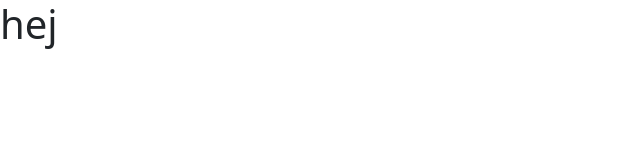
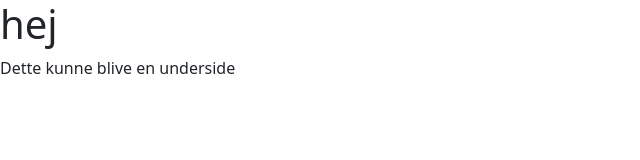
Before and after one commit to rasmussanger/tema6, a website: page index.html in a window 1280 px wide. Shown: the whole page, without its empty margins (0-640 px from the left). Drawn offline with nearby package versions, Linux system fonts and the light colour scheme; files that its build step writes are made by us from their sources.

Commit message:
brødtekst forsøg

```diff
--- a/index.html
+++ b/index.html
@@ -20,6 +20,7 @@
 <h1>hej</h1>
 
 
+<p>Dette kunne blive en underside</p>
 <script src="https://cdn.jsdelivr.net/npm/bootstrap@5.3.8/dist/js/bootstrap.bundle.min.js"></script>
 </body>
 </html>
```
